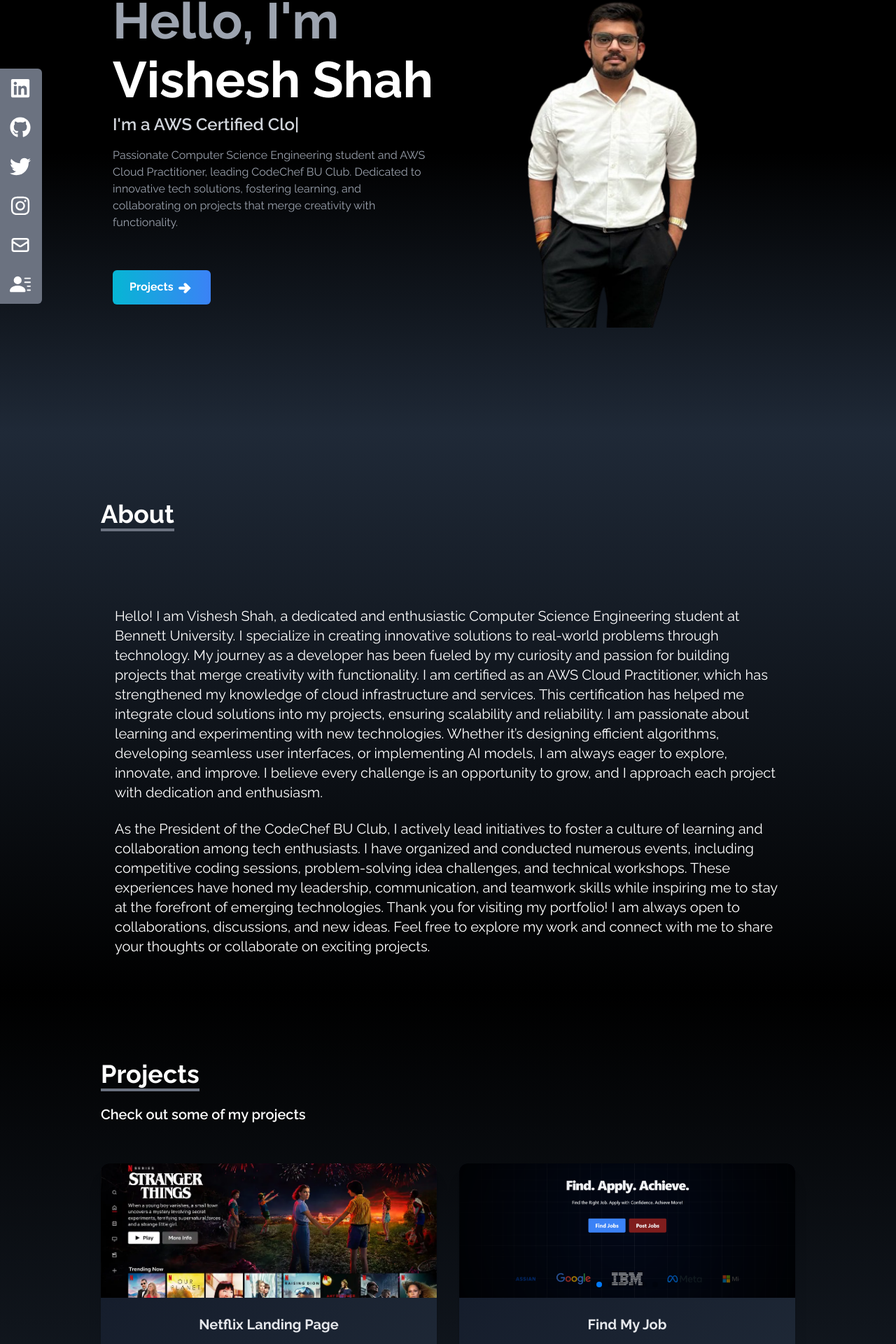
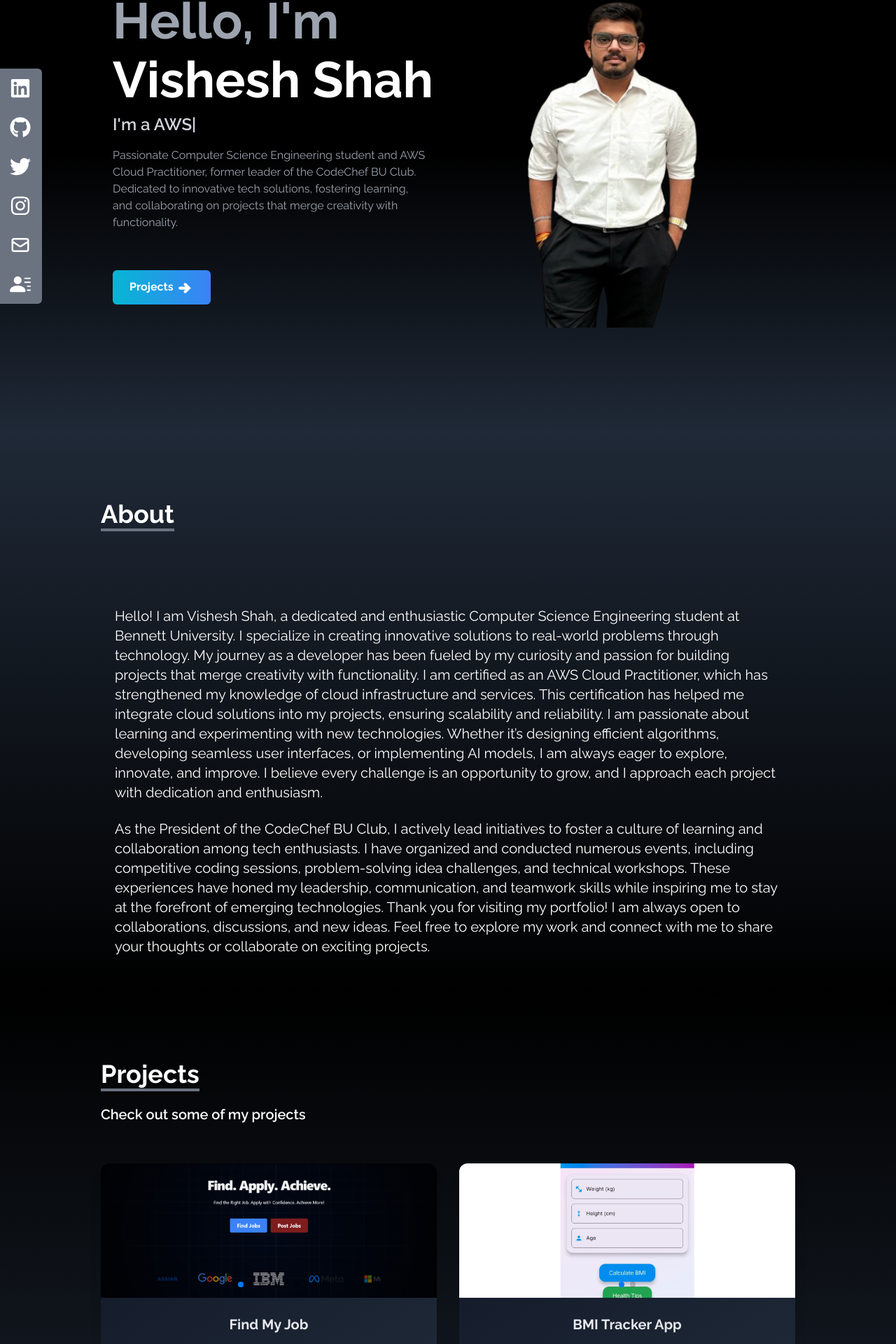
Before and after one commit to Visheshshah0807/portfolio_website, a React (Create React App) app: page / in a window 1280 px wide. Shown: the part 182-2102 px from the top of the page at 70% size. Built offline with nearby package versions, Linux system fonts and the light colour scheme.

Commit message:
Add some correction

```diff
--- a/src/Home.jsx
+++ b/src/Home.jsx
@@ -23,7 +23,7 @@
           </h3>
           <p className="text-gray-400 py-4 max-w-md">
             Passionate Computer Science Engineering student and AWS Cloud
-            Practitioner, leading CodeChef BU Club. Dedicated to innovative tech
+            Practitioner, former leader of the CodeChef BU Club. Dedicated to innovative tech
             solutions, fostering learning, and collaborating on projects that
             merge creativity with functionality.
           </p>
--- a/src/components/Projects.jsx
+++ b/src/components/Projects.jsx
@@ -20,14 +20,6 @@
   const projects = [
     {
       id: 1,
-      name: "Netflix Landing Page",
-      images: [netfliximg1],
-      demo: "https://netflix-home-page-vs.vercel.app/",
-      code: "https://github.com/Visheshshah0807/netflixhomepage.git",
-      isMobileApp: false,
-    },
-    {
-      id: 2,
       name: "Find My Job",
       images: [findmyjob1, fmj5, fmj1, fmj2, fmj3, fmj4],
       demo: "https://findmyjobs.vercel.app/",
@@ -35,14 +27,14 @@
       isMobileApp: false,
     },
     {
-      id: 3,
+      id: 2,
       name: "BMI Tracker App",
       images: [bmi1, bmi2],
       code: "https://github.com/Visheshshah0807/bmi_tracker/tree/master",
       isMobileApp: true,
     },
     {
-      id: 4,
+      id: 3,
       name: "Book Bro App",
       images: [bb1, bb2, bb3],
       code: "https://github.com/BookBro/BookBroo",
--- a/src/components/typewritter.jsx
+++ b/src/components/typewritter.jsx
@@ -2,6 +2,7 @@
 
 const Typewriter = () => {
   const words = [
+    "Aspiring Data Analyst",
     "Web Developer",
     "AWS Certified Cloud Practitioner",
     "Ex-President at CodeChef BU",
```
